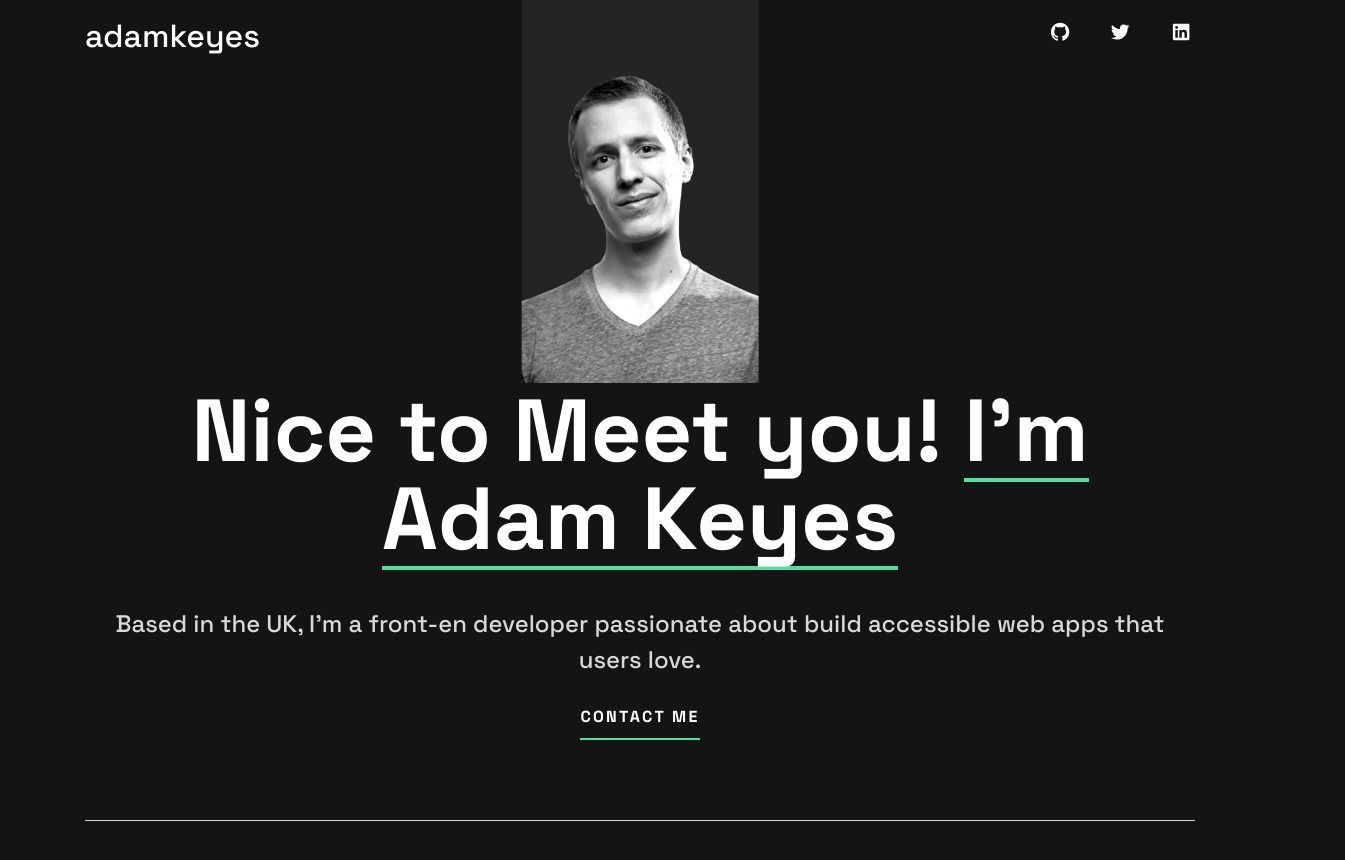
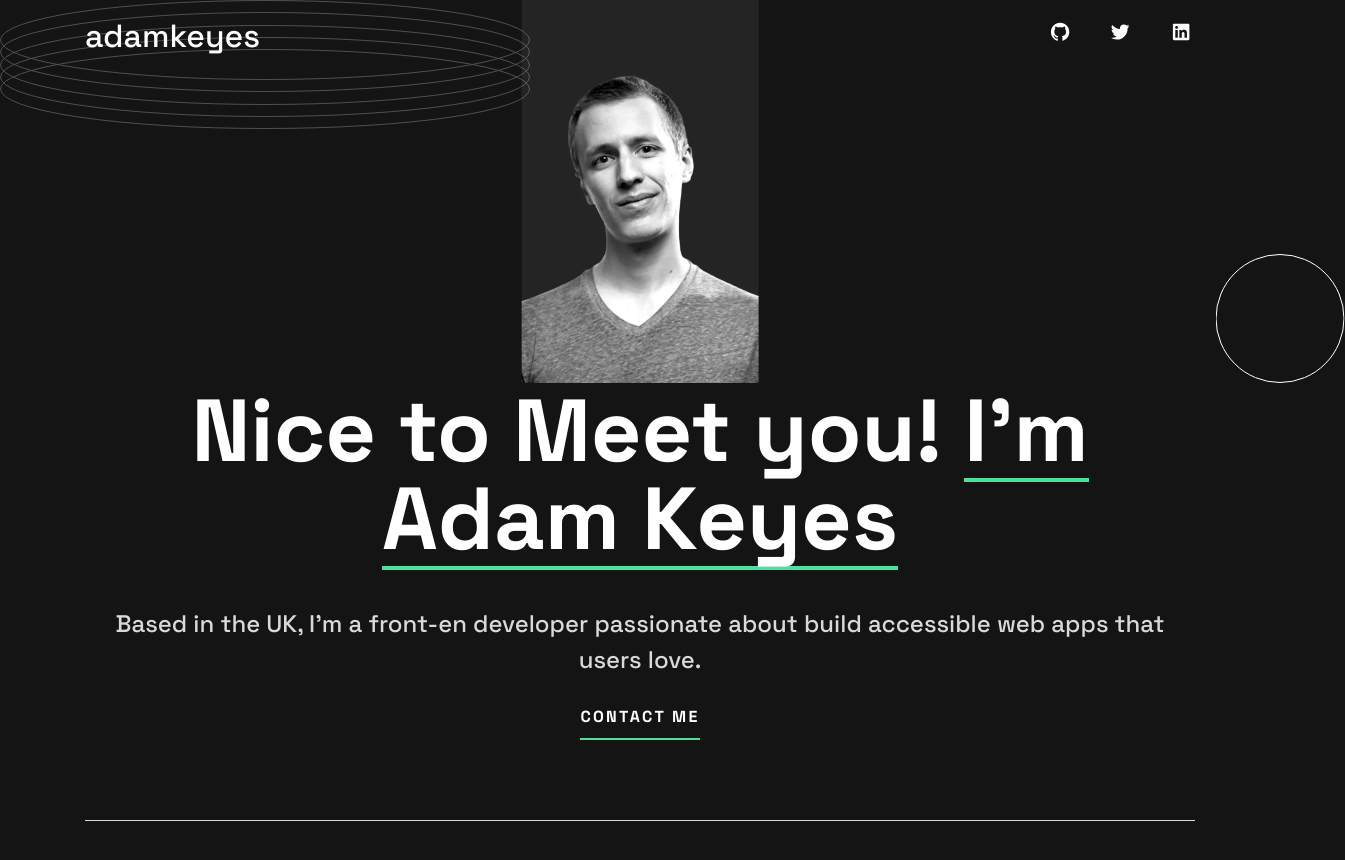
Before and after one commit to Sensei-Kaboto/Portfolio, a plain HTML site: page index.html in a window 1280 px wide. Shown: the top 860 px of the page, 1345 px wide, since content can reach past the window. Drawn offline with nearby package versions, Linux system fonts and the light colour scheme.

Commit message:
svg image in the hero section

```diff
--- a/index.html
+++ b/index.html
@@ -93,6 +93,18 @@
                         height="383"
                     >
                 </picture>
+                <img class ="hero__rings"
+                    src="/assets/images/pattern-rings.svg"
+                    alt=""
+                    width="530"
+                    height="129"
+                >
+                <img  class="hero__circle"
+                    src="/assets/images/pattern-circle.svg"
+                    alt=""
+                    width="129"
+                    height="129"
+                >
 
                 <div class="hero__text">
                     <h1 class="hero__headline"> Nice to Meet you! <span>I'm Adam Keyes</span></h1>
--- a/style.css
+++ b/style.css
@@ -208,6 +208,21 @@ a:hover {
 
 }
 
+.hero__circle {
+    position: absolute;
+    top: 254px;;
+    right: 0;
+    translate: 50%;
+
+}
+
+.hero__rings {
+    position:absolute;
+    left:0;
+    top:0
+
+}
+
 .hero__text{
     position: relative;
     text-align: center;
```
